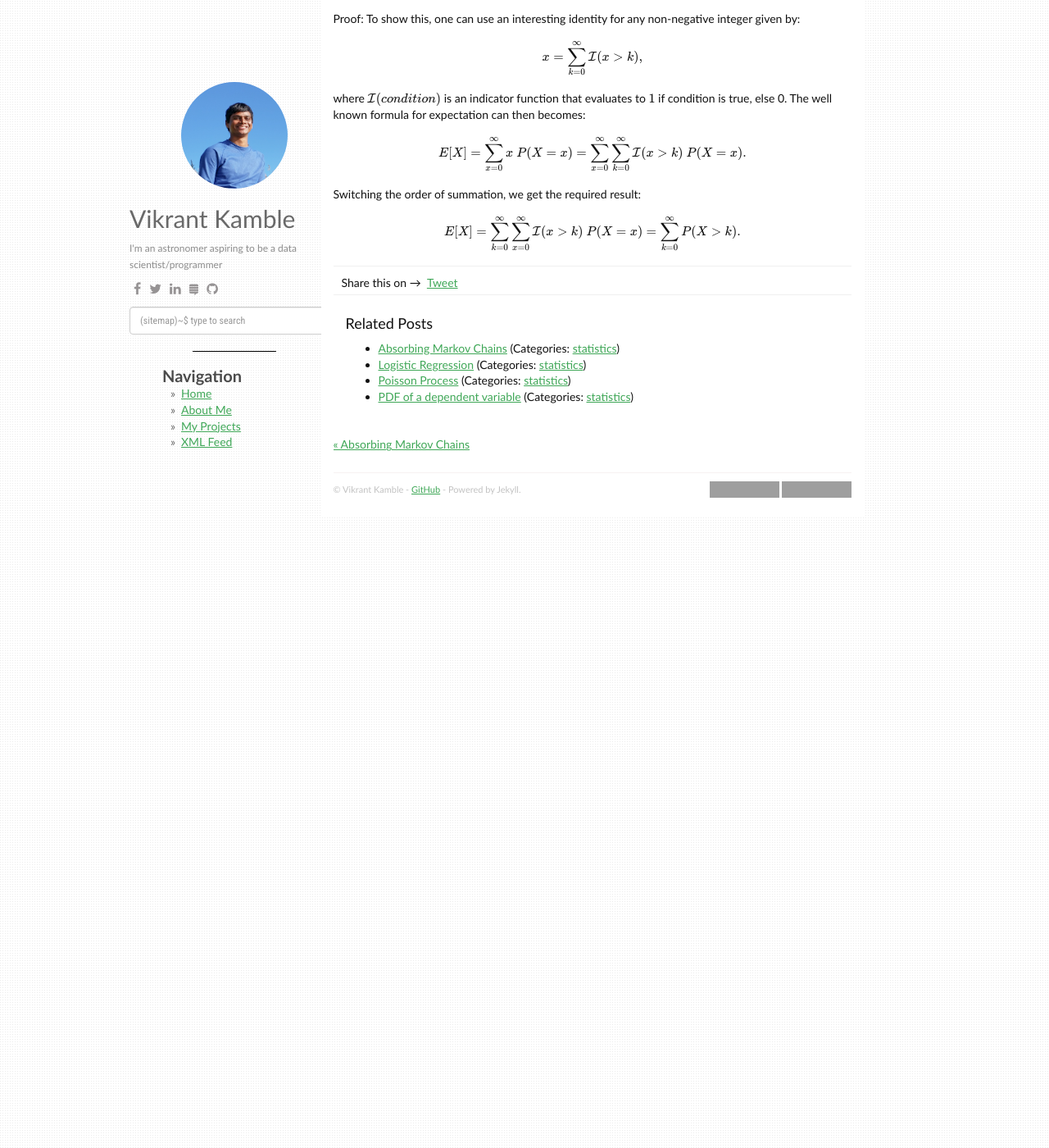
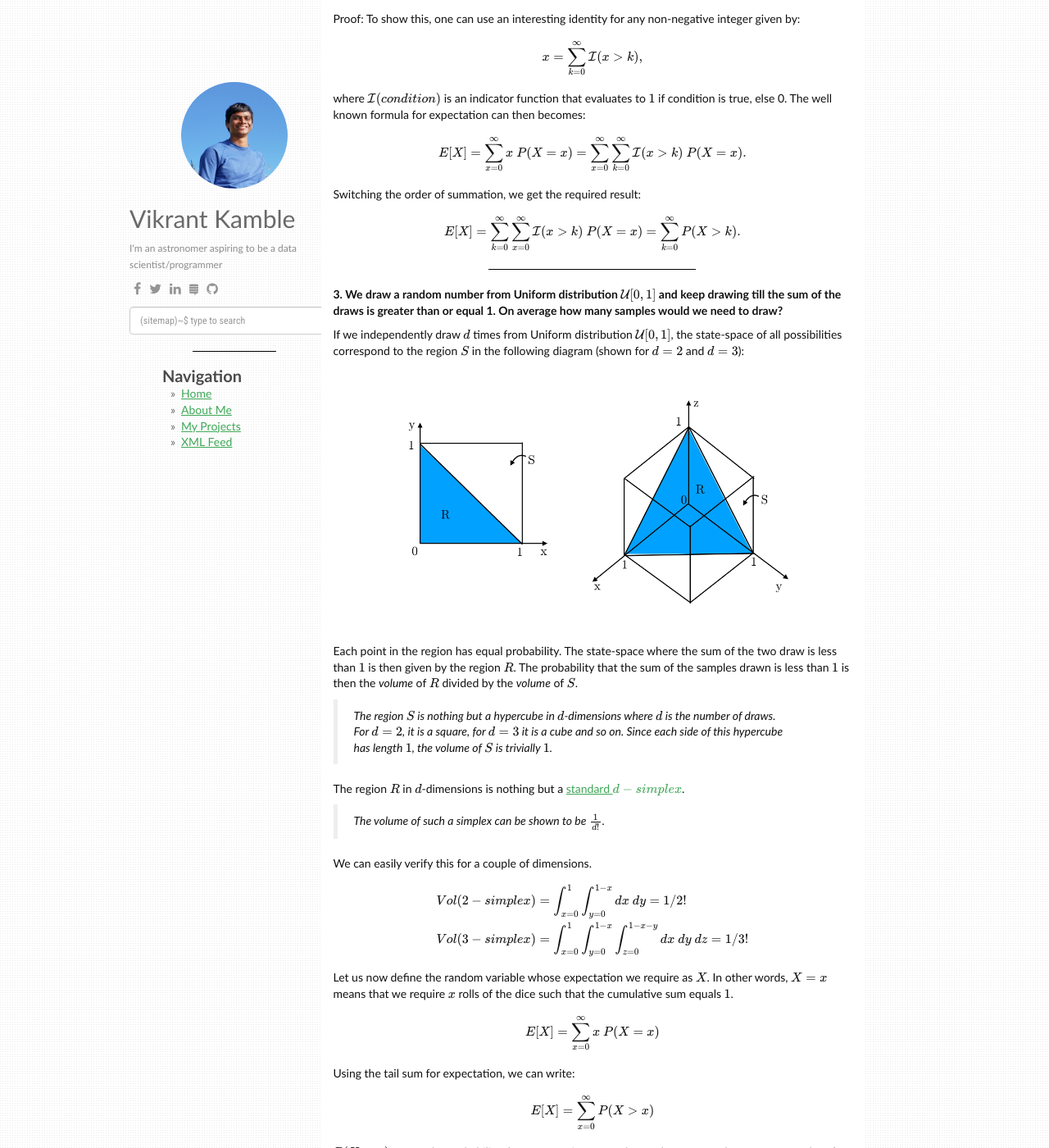
Before and after one commit to VikrantKamble/vikrantkamble.github.io, a Jekyll site: the page built from _posts/2019-12-16-combinatorics.md, in a window 1280 px wide and 1400 px high, scrolled down 962 px. Shown: the whole window at 82% size. Built offline with Jekyll 4.4.1, drawn with Linux system fonts in a browser that asks for light colours; nearby versions of some CDN libraries; formulas are drawn with MathJax 3; comment, search, counter and statistics services are not loaded; some of the changed text lies outside the part shown; grey boxes are pictures that could not be loaded.

Commit message:
added new content to combinatorics

```diff
--- a/_posts/2019-12-16-combinatorics.md
+++ b/_posts/2019-12-16-combinatorics.md
@@ -49,3 +49,46 @@ $$E[X] = \sum_{x=0}^\infty x\ P(X = x) = \sum_{x=0}^\infty \sum_{k=0}^\infty  \m
 Switching the order of summation, we get the required result:
 
 $$E[X] = \sum_{k=0}^\infty \sum_{x=0}^\infty \mathcal{I}(x > k)\ P(X = x) = \sum_{k=0}^\infty P(X > k).$$
+
+<hr>
+
+**3. We draw a random number from Uniform distribution $\mathcal{U}[0, 1]$ and keep drawing till the sum of the draws is greater than or equal 1. On average how many samples would we need to draw?**
+
+If we independently draw $d$ times from Uniform distribution $\mathcal{U}[0, 1]$, the state-space of all possibilities correspond to the region $S$ in the following diagram (shown for $d=2$ and $d=3$):
+
+<p align="center">
+  <img src="/static/img/simplex.png" width="500"/>
+</p>
+
+Each point in the region has equal probability. The state-space where the sum of the two draw is less than $1$ is then given by the region $R$. The probability that the sum of the samples drawn is less than $1$ is then the *volume* of $R$ divided by the *volume* of $S$.
+
+<blockquote>
+The region $S$ is nothing but a hypercube in $d$-dimensions where $d$ is the number of draws. For $d=2$, it is a square, for $d=3$ it is a cube and so on. Since each side of this hypercube has length $1$, the volume of $S$ is trivially $1$.
+</blockquote>
+
+The region $R$ in $d$-dimensions is nothing but a [standard $d-simplex$](https://en.wikipedia.org/wiki/Simplex).
+
+<blockquote>
+The volume of such a simplex can be shown to be $\frac{1}{d!}$.
+</blockquote>
+
+ We can easily verify this for a couple of dimensions.
+
+<p>
+\begin{align}
+Vol(2-simplex) &= \int_{x=0}^1 \int_{y=0}^{1-x} dx\ dy = 1/2! \\
+Vol(3-simplex) &= \int_{x=0}^1 \int_{y=0}^{1-x} \int_{z=0}^{1-x-y} dx\ dy\ dz = 1/3!
+\end{align}
+</p>
+
+Let us now define the random variable whose expectation we require as $X$. In other words, $X=x$ means that we require $x$ rolls of the dice such that the cumulative sum equals $1$.
+
+$$E[X] =  \sum_{x=0}^\infty x\ P(X = x)$$
+
+Using the tail sum for expectation, we can write:
+
+$$E[X] =  \sum_{x=0}^\infty P(X > x)$$
+
+$P(X > x)$ means the probability that one requires more than $x$ draws to reach a sum greater than $1$. This can also be thought as the probability that in $x$ rolls, one obtained a sum less than $1$. Interestingly, this value is nothing but the volume of region $R$. Thus we have
+
+$$E[X] =  \sum_{x=0}^\infty P(X > x) = \sum_{x=0}^\infty \frac{1}{x!} = e \quad \quad (surprise!!!)$$
```
Also changed, not shown: _posts/2019-12-14-absorbing-markov-chain.md (+0 -4 lines), static/img/simplex.png (added).
